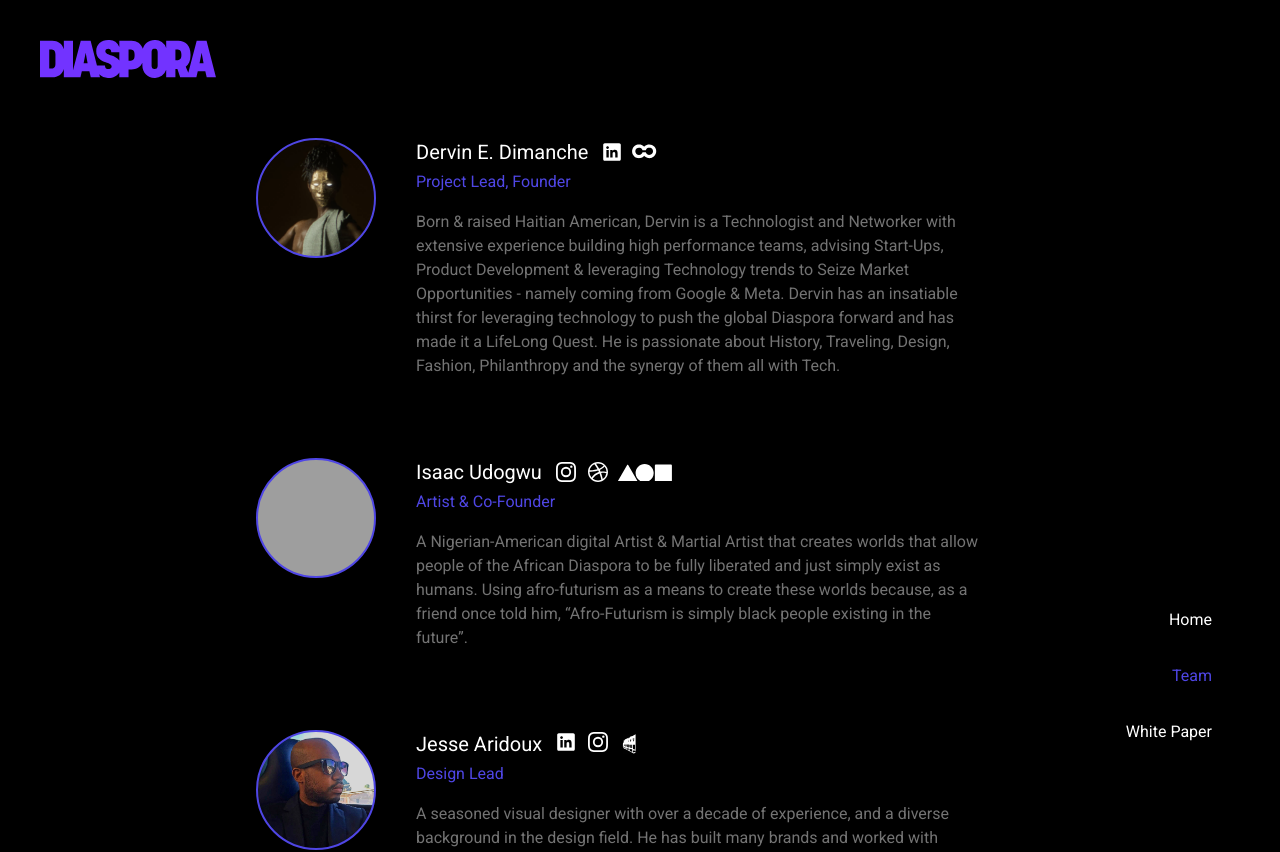
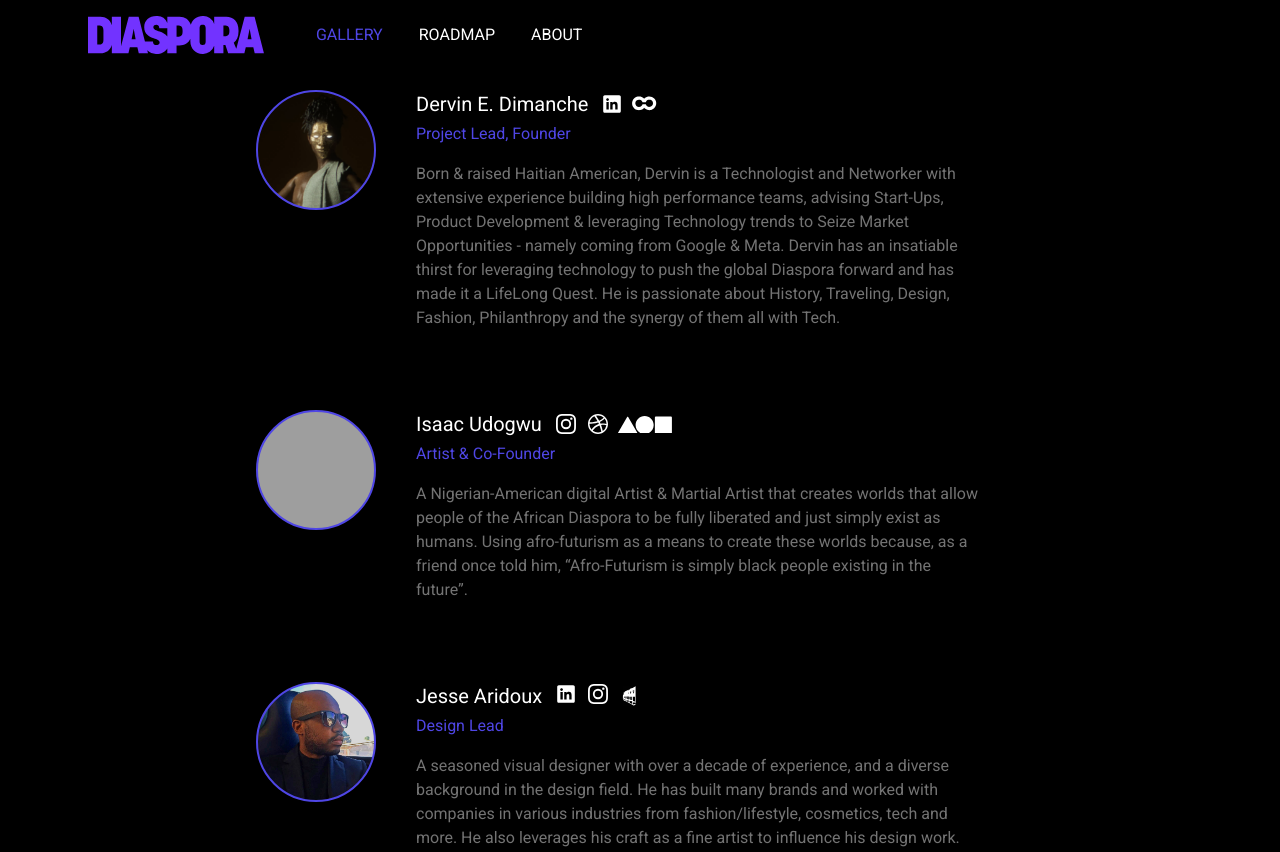
Before and after one commit to diaspora-labs/diaspora-site, a Next.js app: page /team in a window 1280 px wide. Shown: the top 852 px of the page. Built offline with nearby package versions, Linux system fonts and the light colour scheme; grey boxes are pictures that could not be loaded.

Commit message:
fix bugs for gold mask spline.

```diff
--- /dev/null
+++ b/components/DiasporaLogo/GoldMaskLogo.tsx
@@ -0,0 +1,18 @@
+// import Spline from '@splinetool/react-spline';
+import dynamic from 'next/dynamic';
+
+const Spline = dynamic(() => import('@splinetool/react-spline'), {
+  ssr: false,
+});
+
+export default function GoldMaskLogo() {
+  return (
+      <Spline scene="https://prod.spline.design/z9ZrPk6mKAs97Rxq/scene.splinecode" />
+  );
+}
+
+// export default function GoldMaskLogo() {
+//   return (
+//     <Spline scene="https://prod.spline.design/z9ZrPk6mKAs97Rxq/scene.splinecode" />
+//   );
+// }
--- a/components/Layout.tsx
+++ b/components/Layout.tsx
@@ -2,11 +2,14 @@ import React from "react"
 import Link from "next/link"
 import { DiasporaLogoSmall } from "../components/DiasporaLogoSmall"
 import cls from "classnames"
+import { Nav } from "../components/Nav"
 
 export const Layout: React.FC<any> = ({ children, classes, showLogo = true }) => {
   return (
     <div className={cls(`flex min-h-screen flex-col bg-black text-white`, classes)}>
-      <div className="p-10">
+      {/*<div className="flex justify-between">
+        <div className="flex space-x-7
+         p-10">
           {showLogo && (
             <Link href="/">
               <a>
@@ -15,6 +18,35 @@ export const Layout: React.FC<any> = ({ children, classes, showLogo = true }) =>
             </Link>
           )}
         </div>
+        <div className=" top-0 right-0">
+          <Nav />
+        </div>
+
+      </div>*/}
+
+      <nav className="bg-inherit">
+        <div className="max-w-6xl mx-auto px-4">
+          <div className="flex justify-between">
+            <div className="flex space-x-7">
+
+              <div>
+                <a href="#" className="flex items-center py-4 px-2">
+                  {showLogo && (
+                    <Link href="/">
+                      <a>
+                        <DiasporaLogoSmall />
+                      </a>
+                    </Link>
+                  )}
+                </a>
+              </div>
+
+              <Nav />
+            </div>
+          </div>
+        </div>
+      </nav>
+
       {children}
     </div>
   )
--- a/components/Nav.tsx
+++ b/components/Nav.tsx
@@ -6,20 +6,20 @@ export const Nav = () => {
   const router = useRouter()
 
   return (
-    <div className="flex w-full flex-row rounded-md  px-3 text-right md:flex-col">
-      <div className=" bg-black p-4">
-        <Link href="/">
-          <a className={router.pathname == "/" ? "text-indigo-600" : ""}>Home</a>
+    <div className="hidden md:flex items-center space-x-1">
+      <div className="bg-black p-4">
+          <Link href="/team">
+            <a className={router.pathname == "/team" ? "text-indigo-600 koro" : ""}>GALLERY</a>
           </Link>
         </div>
-      <div className=" bg-black p-4">
-        <Link href="/team">
-          <a className={router.pathname == "/team" ? "text-indigo-600" : ""}>Team</a>
+        <div className="bg-black p-4">
+          <Link href="/roadmap">
+            <a className={router.pathname == "/roadmap" ? "text-indigo-600 koro" : ""}>ROADMAP</a>
           </Link>
         </div>
         <div className="bg-black p-4">
           <Link href="/whitepaper">
-          <a className={router.pathname == "/whitepaper" ? "text-indigo-600" : ""}>White Paper</a>
+            <a className={router.pathname == "/whitepaper" ? "text-indigo-600 koro" : ""}>ABOUT</a>
           </Link>
         </div>
     </div>
--- a/package.json
+++ b/package.json
@@ -11,6 +11,8 @@
   },
   "dependencies": {
     "@fontsource/roboto": "^4.5.3",
+    "@splinetool/react-spline": "^2.2.1",
+    "@splinetool/runtime": "^0.9.52",
     "@types/react-pdf": "^5.0.9",
     "classnames": "^2.3.1",
     "framer-motion": "^6",
--- a/pages/index.tsx
+++ b/pages/index.tsx
@@ -4,6 +4,7 @@ import Link from "next/link"
 import { DiasporaLogo } from "../components/DiasporaLogo/DiasporaLogo"
 import { Nav } from "../components/Nav"
 import { Layout } from "../components/Layout"
+import GoldMaskLogo from "../components/DiasporaLogo/GoldMaskLogo"
 
 const Home: NextPage = () => {
   return (
@@ -12,7 +13,7 @@ const Home: NextPage = () => {
         bg-container items-center
         justify-center bg-black
         text-white`}
-      showLogo={false}
+      showLogo={true}
     >
       <Head>
         <title>Diaspora</title>
@@ -23,11 +24,11 @@ const Home: NextPage = () => {
         <div className="m-4 w-full">
           <div className="mx-auto mb-5 w-[60%]">
             <div className="mb-10 text-lg uppercase text-white">Coming soon</div>
-            <Link href="/">
-              <a>
-                <DiasporaLogo />
-              </a>
-            </Link>
+            {/*<Link href="/">
+              <a>*/}
+                <GoldMaskLogo />
+              {/*</a>
+            </Link>*/}
           </div>
         </div>
       </div>
--- a/pages/team.tsx
+++ b/pages/team.tsx
@@ -259,9 +259,9 @@ const Team = () => {
           ))}
         </div>
       </div>
-      <div className="fixed bottom-10 right-10">
+      {/*<div className="fixed bottom-10 right-10">
         <Nav />
-      </div>
+      </div>*/}
     </Layout>
   )
 }
```
Also changed, not shown: 1 other file (tests, documents, lock files or other folders). Lines whose indentation alone changed are shown as unchanged.
